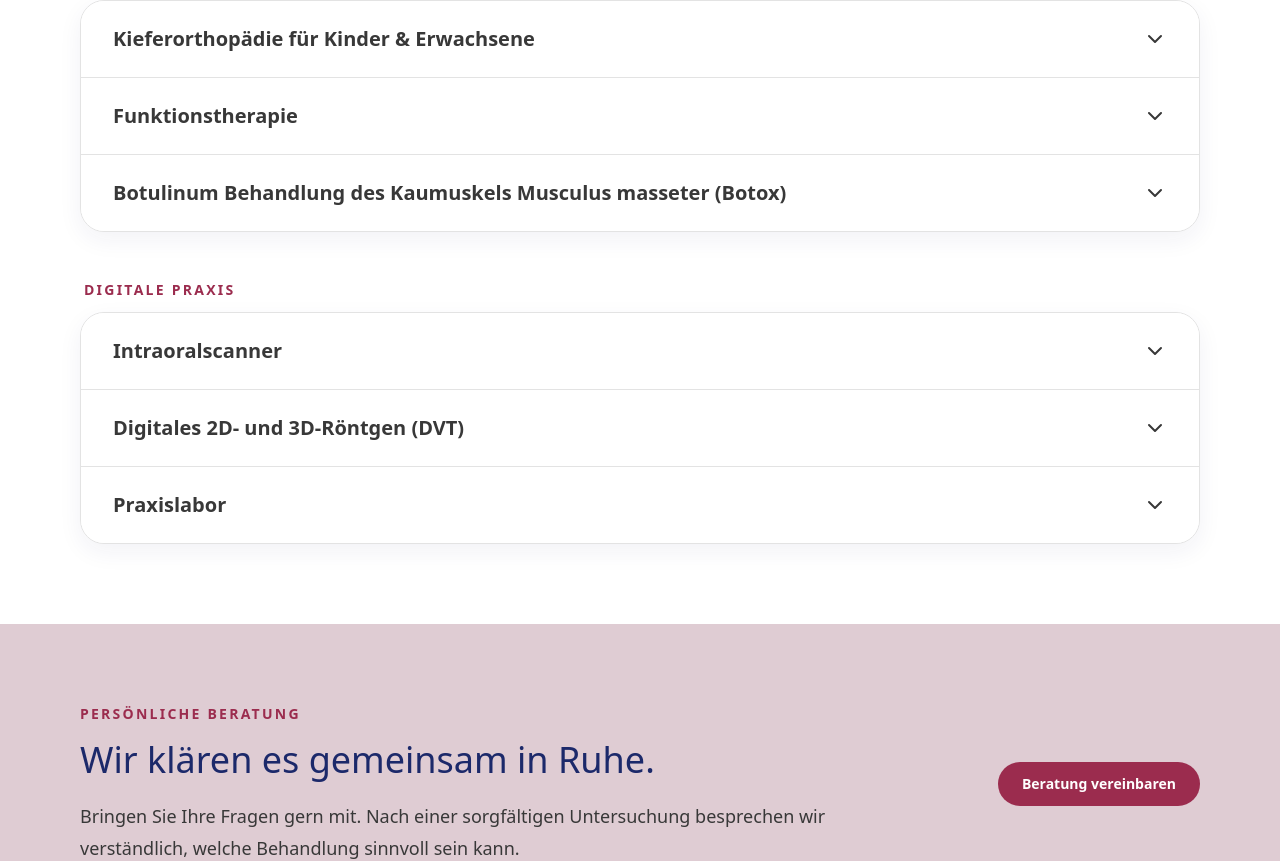
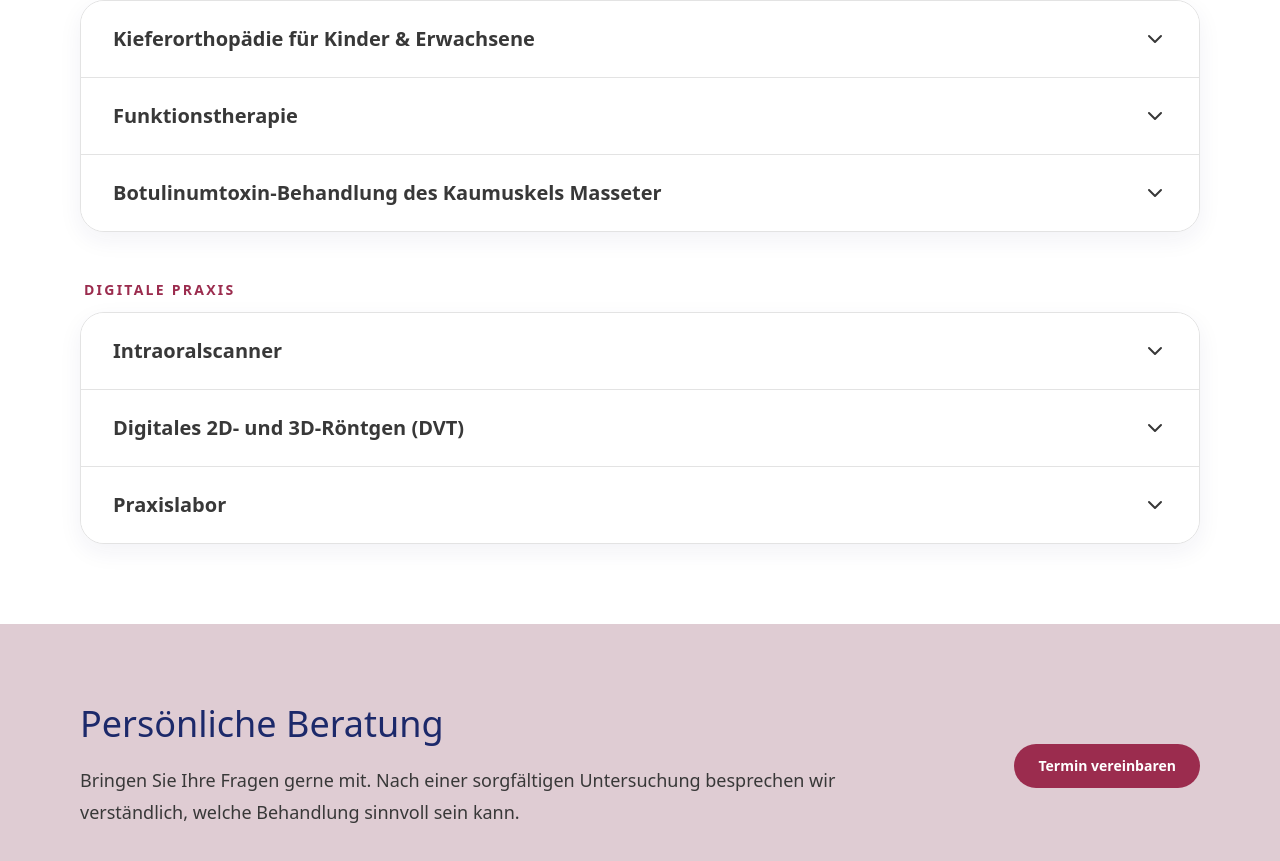
Before and after one commit to chrisknapp98/react-dentist-example, a Next.js app: page /leistungen in a window 1280 px wide. Shown: the part 2682-3543 px from the top of the page. Built offline with nearby package versions, Linux system fonts and the light colour scheme.

Commit message:
implement feedback

```diff
--- a/src/app/leistungen/page.tsx
+++ b/src/app/leistungen/page.tsx
@@ -44,9 +44,9 @@ export default function LeistungenPage() {
                   die wir in unserer Gemeinschaftspraxis anbieten. Wichtig ist
                   uns im Gespräch mit Ihnen bei Ihrer Untersuchung
                   herauszufinden, was für Sie und Ihre Zähne die passende
-                  Therapie ist. Sprechen Sie uns gerne auf
-                  Sorgen und Wünsche rund um Ihre Zähne an. Wir nehmen uns Zeit
-                  für eine individuelle Beratung.
+                  Therapie ist. Sprechen Sie uns gerne auf Sorgen und Wünsche
+                  rund um Ihre Zähne an. Wir nehmen uns Zeit für eine
+                  individuelle Beratung.
                 </p>
                 <p>
                   Wir freuen uns, wenn wir Sie als Patientinnen und Patienten
@@ -67,7 +67,8 @@ export default function LeistungenPage() {
                 Unsere Leistungen im Überblick
               </h2>
               <p className="mx-auto mt-3 max-w-2xl text-base leading-7 text-white/85 sm:text-lg">
-                Wählen Sie den Bereich, der Sie interessiert. Die Details öffnen sich direkt darunter.
+                Wählen Sie den Bereich, der Sie interessiert. Die Details öffnen
+                sich direkt darunter.
               </p>
             </div>
             <div className="mt-8 sm:mt-10">
@@ -79,11 +80,21 @@ export default function LeistungenPage() {
         <section className="bg-practiceSkin px-6 py-14 sm:px-12 md:py-20 lg:px-20">
           <div className="mx-auto grid max-w-6xl gap-8 md:grid-cols-[minmax(0,1fr)_auto] md:items-center">
             <div className="max-w-3xl">
-              <p className="text-sm font-semibold uppercase tracking-[0.16em] text-practiceRed">Persönliche Beratung</p>
-              <h2 className="mt-4 text-3xl font-light leading-tight text-textBlue sm:text-4xl">Wir klären es gemeinsam in Ruhe.</h2>
-              <p className="mt-5 text-base leading-7 text-textGrey sm:text-lg sm:leading-8">Bringen Sie Ihre Fragen gern mit. Nach einer sorgfältigen Untersuchung besprechen wir verständlich, welche Behandlung sinnvoll sein kann.</p>
+              <h2 className="text-3xl font-light leading-tight text-textBlue sm:text-4xl">
+                Persönliche Beratung
+              </h2>
+              <p className="mt-5 text-base leading-7 text-textGrey sm:text-lg sm:leading-8">
+                Bringen Sie Ihre Fragen gerne mit. Nach einer sorgfältigen
+                Untersuchung besprechen wir verständlich, welche Behandlung
+                sinnvoll sein kann.
+              </p>
             </div>
-            <a href="/kontakt" className={`inline-flex w-fit rounded-full bg-practiceRed px-6 py-3 text-sm font-semibold text-white ${BUTTON_INTERACTION_CLASS} focus-visible:outline focus-visible:outline-2 focus-visible:outline-offset-4 focus-visible:outline-practiceRed`}>Beratung vereinbaren</a>
+            <a
+              href="/kontakt"
+              className={`inline-flex w-fit rounded-full bg-practiceRed px-6 py-3 text-sm font-semibold text-white ${BUTTON_INTERACTION_CLASS} focus-visible:outline focus-visible:outline-2 focus-visible:outline-offset-4 focus-visible:outline-practiceRed`}
+            >
+              Termin vereinbaren
+            </a>
           </div>
         </section>
       </main>
--- a/src/app/leistungen/services.ts
+++ b/src/app/leistungen/services.ts
@@ -118,21 +118,21 @@ export const services: readonly Service[] = [
     category: ServiceCategory.KieferorthopaedieUndFunktion,
     title: "Funktionstherapie",
     paragraphs: [
-      "Zähne, Kiefergelenke und Kaumuskulatur stehen in engem Zusammenhang mit dem gesamten Kausystem. Bei Kiefergelenksproblemen, Zähneknirschen oder Verspannungen analysieren wir die Ursachen und entwickeln eine individuell passende Behandlung. Das Unterbrechen von teils jahrelangen Angewohnheiten, aber auch das Ausgleichen von Fehlstellungen der Zähne und Kiefer kann für ein physiologisch korrektes Zusammenspiel der einzelnen Bestandteile des Kauorgans und für Ihr Wohlbefinden eine große Rolle spielen.",
+      "Zähne, Kiefergelenke und Kaumuskulatur stehen in engem Zusammenhang mit dem gesamten Kausystem. Bei Kiefergelenksproblemen, Zähneknirschen oder Verspannungen analysieren wir die Ursachen und entwickeln eine individuell passende Behandlung. Das Unterbrechen von teils jahrelangen Angewohnheiten, aber auch das Ausgleichen von Fehlstellungen der Zähne und Kiefer kann für ein physiologisch korrektes Zusammenspiel der einzelnen Bestandteile des Kauorgans und für Ihr Wohlbefinden eine große Rolle spielen. Häufig findet eine Kombinationstherapie mit Funktionsanalyse, Apparaturen wie Aufbissschienen oder Physiotherapie statt.",
     ],
   },
   {
     category: ServiceCategory.KieferorthopaedieUndFunktion,
-    title: "Botulinum Behandlung des Kaumuskels Musculus masseter (Botox)",
+    title: "Botulinumtoxin-Behandlung des Kaumuskels Masseter",
     paragraphs: [
-      "Bei einer ausgeprägten Aktivität der Kaumuskulatur kann eine gezielte Behandlung des Musculus masseter mit Botulinumtoxin helfen, die Muskelentspannung zu erzielen. Dies kann insbesondere bei Zähneknirschen und einer starken Belastung des Kieferbereichs sinnvoll sein. Die Behandlung erfolgt gezielt und individuell abgestimmt auf Ihre Beschwerden und Bedürfnisse. Häufig findet eine Kombinationstherapie mit Funktionsanalyse und Apparaturen, wie Aufbiss-Schienen statt.",
+      "Bei einer ausgeprägten Aktivität der Kaumuskulatur kann eine gezielte Behandlung des Musculus masseter mit Botulinumtoxin helfen, eine Entspannung der Muskulatur zu erzielen. Dies kann insbesondere bei Zähneknirschen und einer starken Belastung des Kieferbereichs sinnvoll sein. Die Behandlung erfolgt gezielt und individuell abgestimmt auf Ihre Beschwerden und Bedürfnisse. Häufig findet eine Kombinationstherapie mit Funktionsanalyse, Apparaturen wie Aufbissschienen oder Physiotherapie statt.",
     ],
   },
   {
     category: ServiceCategory.DigitalePraxis,
     title: "Intraoralscanner",
     paragraphs: [
-      "Mit unserem modernen Intraoralscanner können wir Ihre Zähne digital und detailgenau erfassen – ganz ohne herkömmlichen Abdruck. Das Verfahren ist besonders komfortabel und ermöglicht eine präzise Planung verschiedener Behandlungen und Versorgungen.",
+      "Mit unserem modernen Intraoralscanner können wir Ihre Zähne digital und präzise erfassen – ganz ohne herkömmlichen Abdruck. Das Verfahren ist besonders komfortabel und ermöglicht eine genaue Planung verschiedener Behandlungen und Versorgungen.",
       "Das dreidimensionale Modell der Kiefer und Zähne ermöglicht viele weiterführende digitale Schritte im zahntechnischen Labor zur Erstellung von zum Beispiel gedruckten Modellen und Schienen oder gefräßten Kronen und Brücken.",
     ],
   },
@@ -140,7 +140,7 @@ export const services: readonly Service[] = [
     category: ServiceCategory.DigitalePraxis,
     title: "Digitales 2D- und 3D-Röntgen (DVT)",
     paragraphs: [
-      "Moderne digitale Röntgentechnik ermöglicht eine präzise und detailreiche Darstellung von Zähnen, Kiefer und umliegenden Strukturen. Mit 2D- und 3D-Aufnahmen können wir Befunde zuverlässig beurteilen und Behandlungen sorgfältig planen.",
+      "Moderne digitale Röntgentechnik ermöglicht eine präzise und detailreiche Darstellung von Zähnen, Kiefer und umliegenden Strukturen. Mit einer 2D- oder 3D-Aufnahme, der sogenannten digitalen Volumentomografie (DVT), können wir Befunde zuverlässig beurteilen und Behandlungen sorgfältig planen.",
     ],
   },
   {
```
